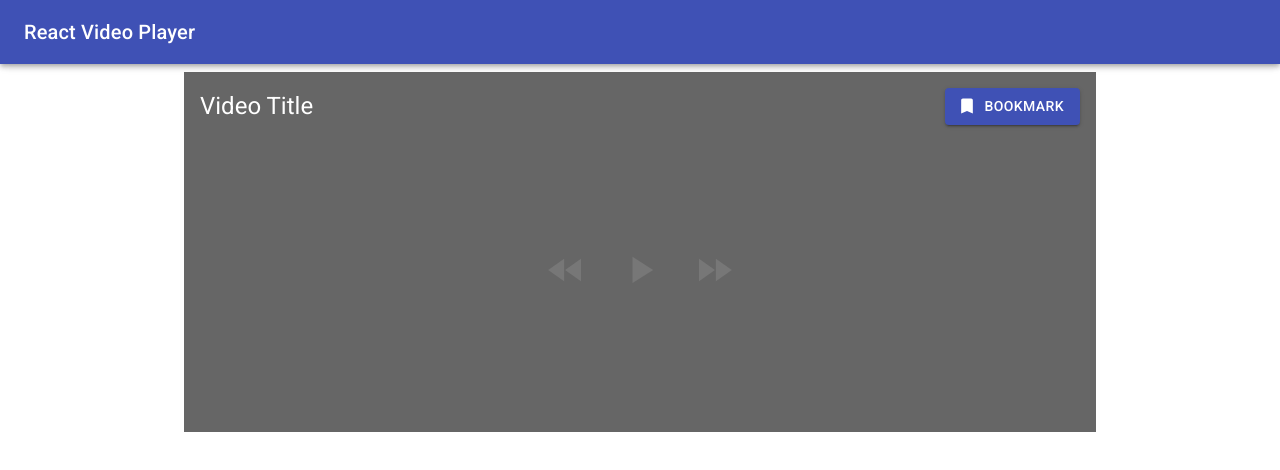
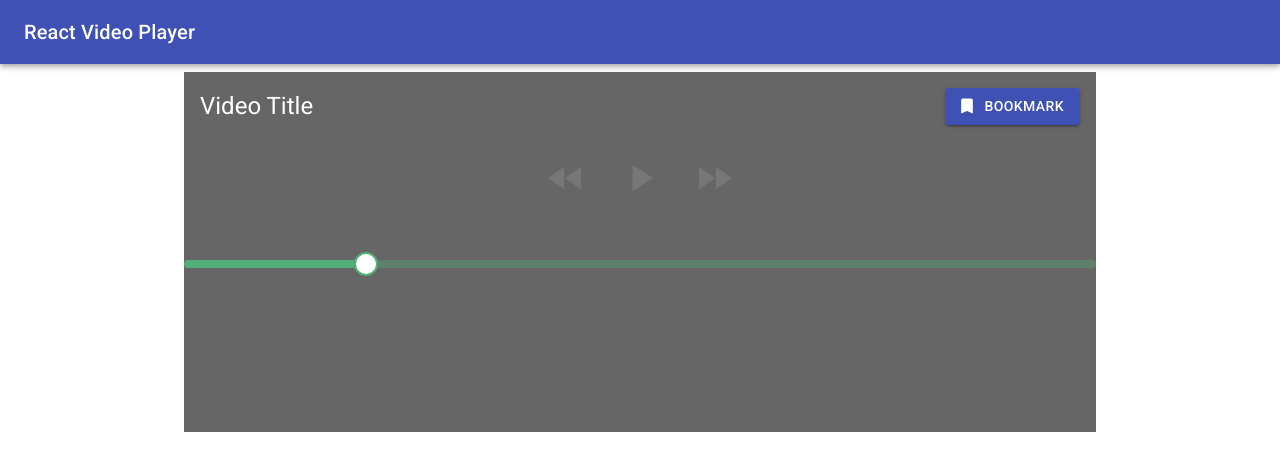
Before and after one commit to AnawaratneMANA/REACT_VIDEO_PLAYER, a React (Create React App) app: page / in a window 1280 px wide. Shown: the top 470 px of the page. Built offline with nearby package versions, Linux system fonts and the light colour scheme.

Commit message:
Slider added to the Media Player

```diff
--- a/src/App.js
+++ b/src/App.js
@@ -38,9 +38,19 @@ const useStyles = makeStyles({
             color: "#fff",
             transform: "scale(1)",
         }
+    },
+    bottomIcons: {
+        color: "#999",
+        "&:hover": {
+            color: "#fff",
+        },
+    },
+
+    volumeSlider: {
+        width: "100%"
     }
 
-})
+});
 
 const PrettoSlider = withStyles({
     root: {
@@ -129,6 +139,11 @@ function App() {
                             style={{padding: 16}}>
 
                       </Grid>
+
+                      {/*Slider*/}
+                      <Grid item xs={12}>
+                          <PrettoSlider min={0} max={100} defaultValue={20}/>
+                      </Grid>
                   </div>
               </div>
           </Container>
```
